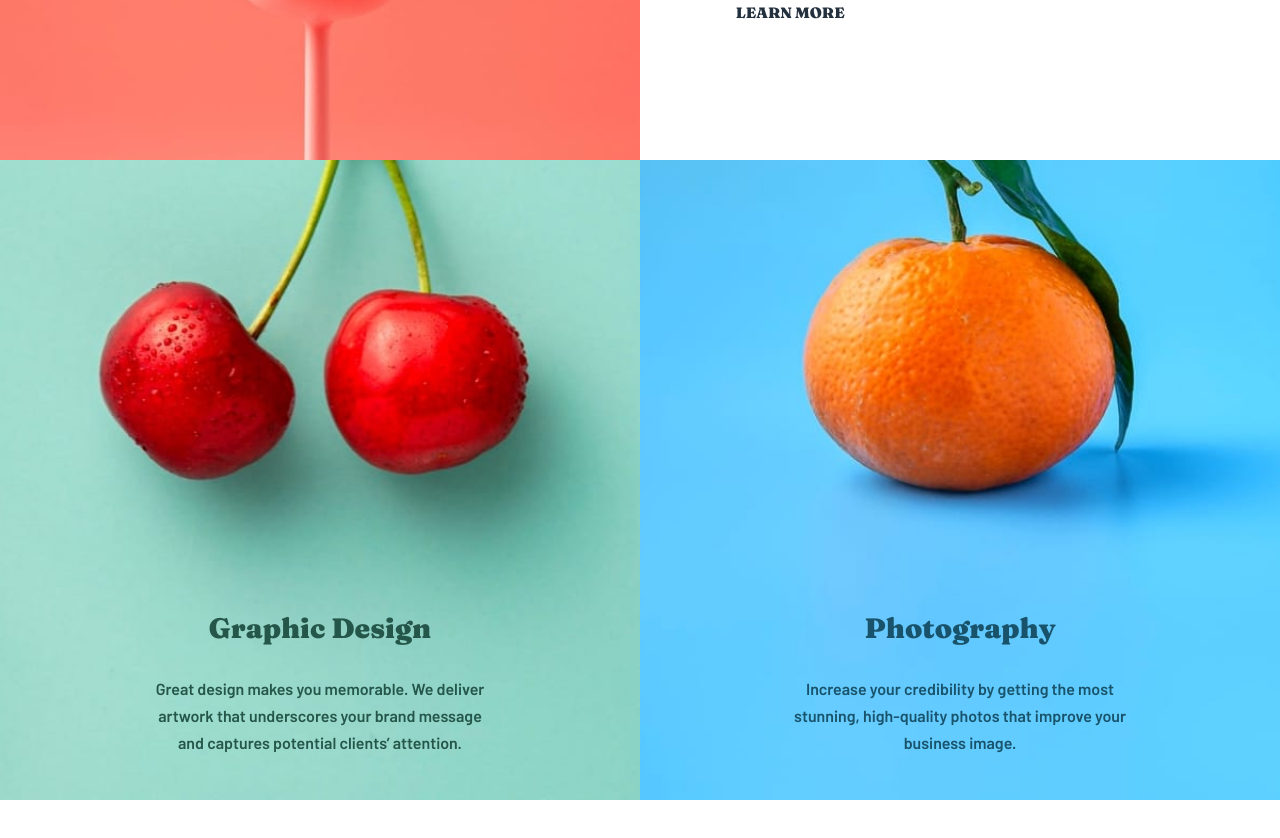
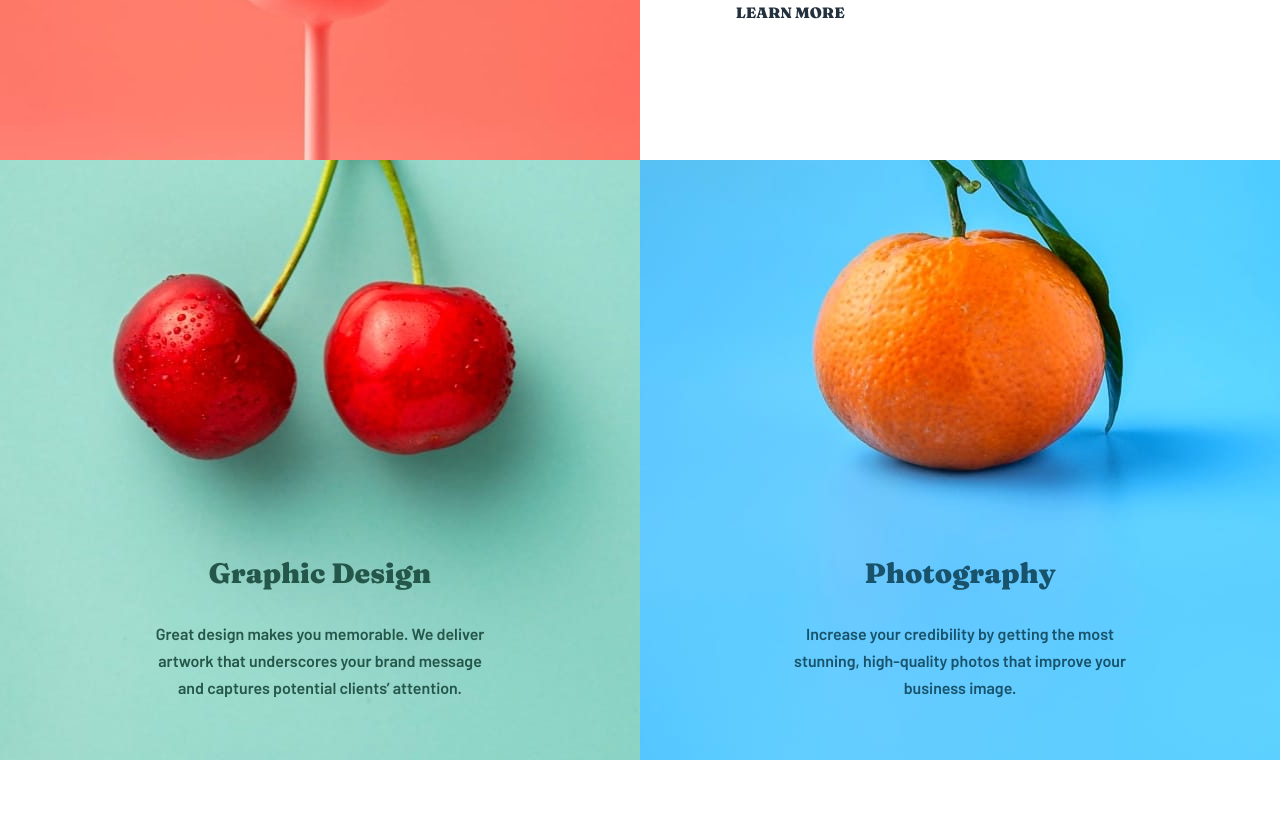
Before and after one commit to Frontend-Mentor-Projects-Daniel/sunnyside-agency-landing-page, a plain HTML site: page index.html in a window 1280 px wide. Shown: the part 1707-2545 px from the top of the page. Before the commit the page ends 2507 px from the top, so only its background shows below. Drawn offline with Linux system fonts and the light colour scheme.

Commit message:
refactor the cherry and orange block

```diff
--- a/develop/css/blocks.css
+++ b/develop/css/blocks.css
@@ -184,20 +184,15 @@
 ** CHERRY AND ORANGE
 ----------------------*/
 .cherry-and-orange {
-  display: flex;
-  flex-direction: column;
+  display: grid;
+  grid-template-columns: 1fr;
+  grid-template-rows: repeat(2, minmax(250px, 600px));
 }
 
 .cherry,
 .orange {
-  --gap: 0;
-
-  flex-basis: 50%;
-
-  align-items: flex-end;
-  justify-content: center;
-
-  aspect-ratio: 1;
+  display: grid;
+  align-content: end;
 
   background-size: cover;
   background-repeat: no-repeat;
@@ -229,13 +224,12 @@
   --gap: 1.6875rem;
 
   align-items: center;
-
-  transform: translateY(-10%);
+  margin-bottom: 3.6875rem;
 }
 
 @media only screen and (min-width: 48em) {
   .cherry-and-orange {
-    flex-direction: row;
+    grid-template-columns: 1fr 1fr;
   }
 
   .cherry {
@@ -244,10 +238,6 @@
 
   .orange {
     background-image: url('../assets/images/desktop/image-photography.jpg');
-  }
-
-  .text-block {
-    transform: translateY(-30%);
   }
 }
 
--- a/index.html
+++ b/index.html
@@ -149,14 +149,14 @@
       </div>
 
      <div class="[ cherry-and-orange ]">
-      <div class="[ cherry ] [ flex-row ]">
+      <div class="[ cherry ]">
         <div class="[ text-block ] [ flex-col ]">
           <h3 class="[ text-align-center ]">Graphic Design</h3>
           <p class="[ p-small ] [ text-align-center ]">Great design makes you memorable. We deliver artwork that underscores your brand message and captures potential clients’ attention.</p>
         </div>
       </div>
 
-      <div class="[ orange ] [ flex-row ]">
+      <div class="[ orange ]">
         <div class="[ text-block ] [ flex-col ]">
           <h3 class="[ text-align-center ]">Photography</h3>
           <p class="[ p-small ] [ text-align-center ]">Increase your credibility by getting the most stunning, high-quality photos that improve your business image.</p>
```
